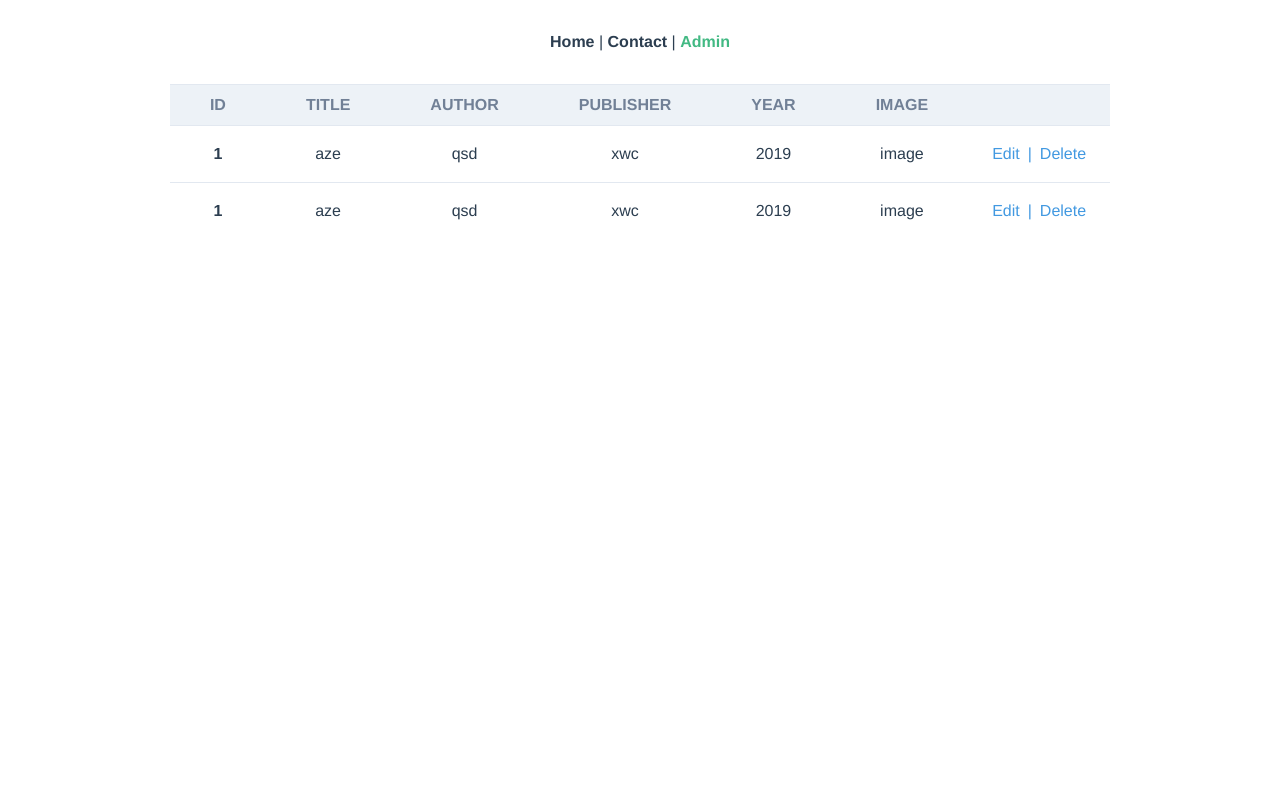
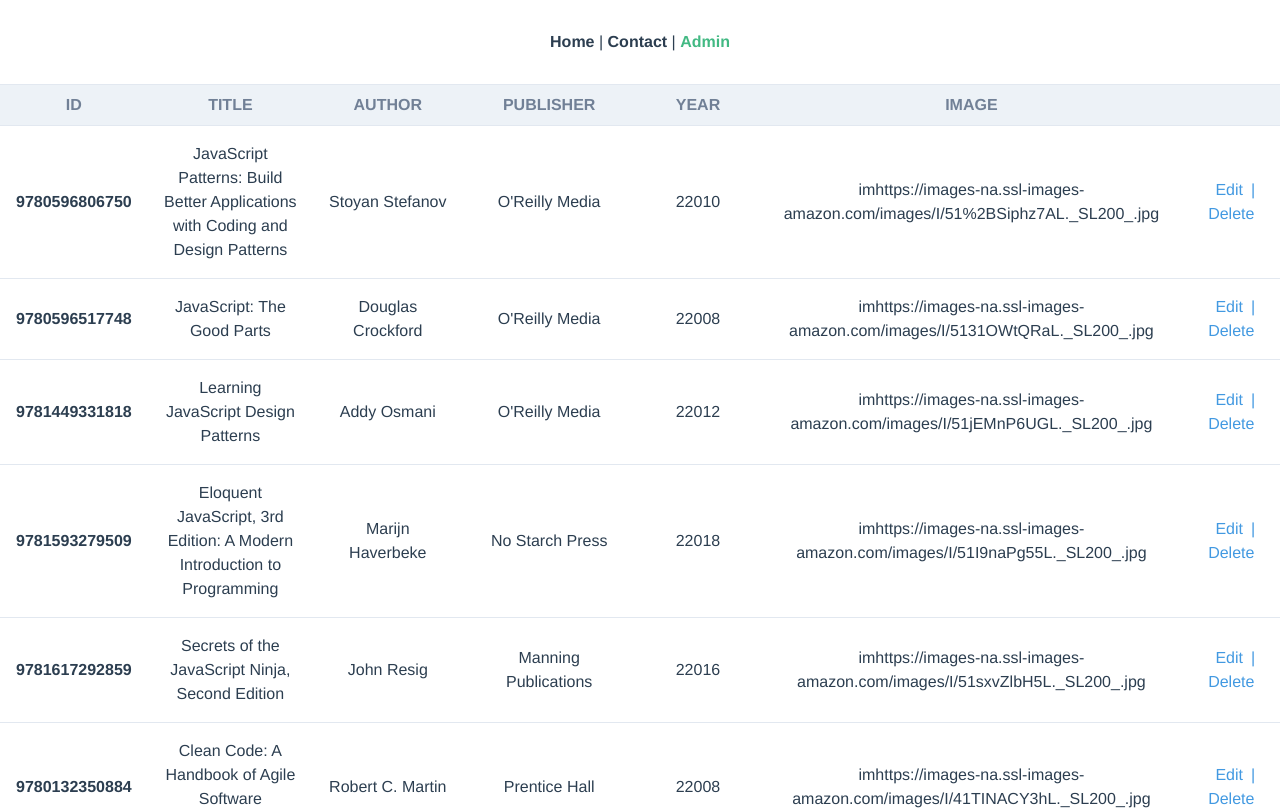
Before and after one commit to sandix34/Vuex-Commerce, a Vue app: page /admin in a window 1280 px wide. Shown: the top 810 px of the page. Built offline with nearby package versions, Linux system fonts and the light colour scheme; data requests are answered from the project's data file.

Commit message:
Afficher les produits

```diff
--- a/src/components/admin/ProductList.vue
+++ b/src/components/admin/ProductList.vue
@@ -13,26 +13,13 @@
         </tr>
       </thead>
       <tbody>
-        <tr class="hover:bg-blue-100 border-t border-gray-300">
-          <th class="p-4">1</th>
-          <td class="p-4">aze</td>
-          <td class="p-4">qsd</td>
-          <td class="p-4">xwc</td>
-          <td class="p-4">2019</td>
-          <td class="p-4">image</td>
-          <td class="p-4 text-blue-500">
-            <button class="px-2 hover:bg-white">Edit</button>
-            <span>|</span>
-            <button class="px-2 hover:bg-white">Delete</button>
-          </td>
-        </tr>
-        <tr class="hover:bg-blue-100 border-t border-gray-300">
-          <th class="p-4">1</th>
-          <td class="p-4">aze</td>
-          <td class="p-4">qsd</td>
-          <td class="p-4">xwc</td>
-          <td class="p-4">2019</td>
-          <td class="p-4">image</td>
+        <tr v-for="product in products" :key="product.id" class="hover:bg-blue-100 border-t border-gray-300">
+          <th class="p-4">{{ product.id }}</th>
+          <td class="p-4">{{ product.title }}</td>
+          <td class="p-4">{{ product.author.firstName }} {{ product.author.name }}</td>
+          <td class="p-4">{{ product.publisher }}</td>
+          <td class="p-4">2{{ product.year }}</td>
+          <td class="p-4">im{{ product.image }}</td>
           <td class="p-4 text-blue-500">
             <button class="px-2 hover:bg-white">Edit</button>
             <span>|</span>
```
